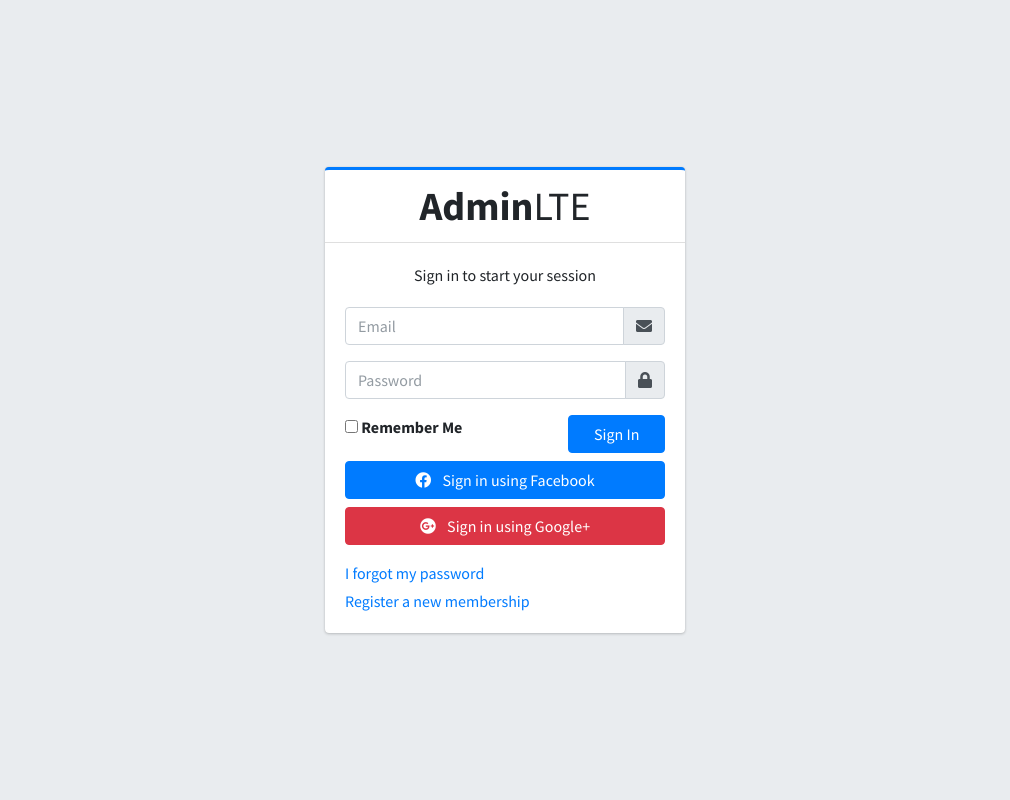
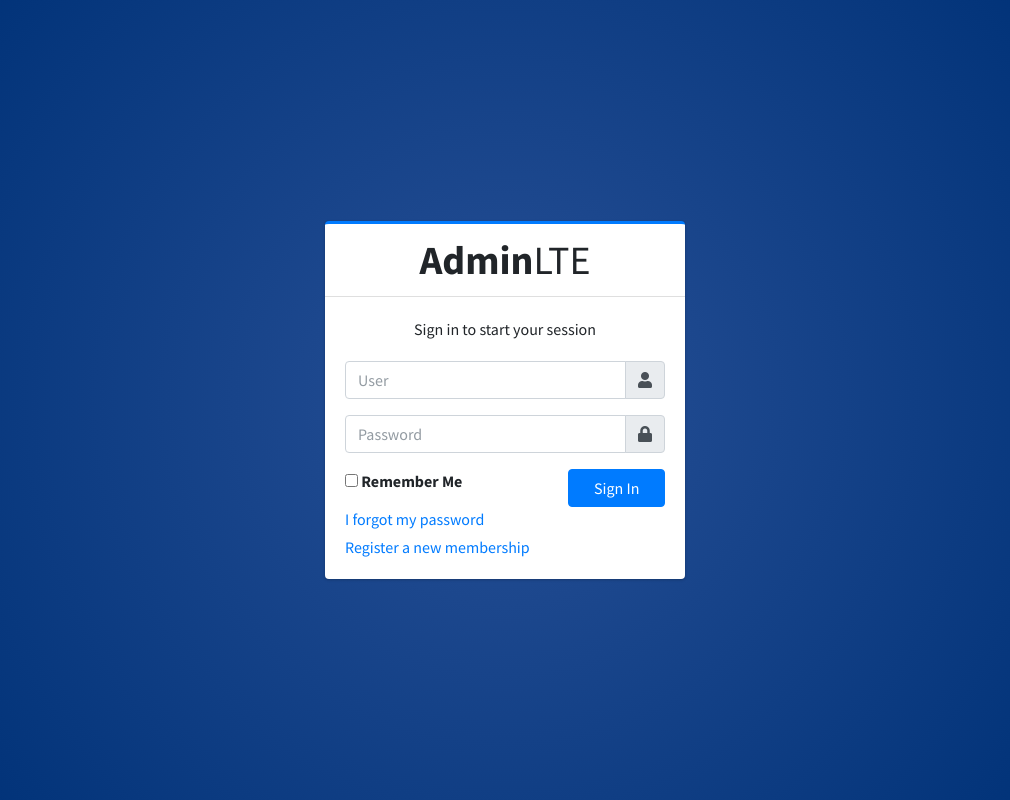
Before and after one commit to cesart050892/codeigniter-admin, a CodeIgniter 4 app: the page made by app/Views/app/auth/login.php in a window 1280 px wide. Shown: the whole page, without its empty margins (135-1145 px from the left). Run offline with PHP 8.4 and a stand-in for CodeIgniter, Linux system fonts and the light colour scheme; the template is opened without the code that fills it, so the values that code supplies are empty; some libraries are stand-ins or nearby versions.

Commit message:
style the login page to our needs

```diff
--- a/app/Views/app/auth/login.php
+++ b/app/Views/app/auth/login.php
@@ -5,11 +5,80 @@
 <?= $this->endSection() ?>
 
 <?= $this->section('body') ?>
+<body class="hold-transition login-page">
+<?= $this->endSection() ?>
 
-<body class="hold-transition login-page">
-    <?= $this->endSection() ?>
+<?= $this->section('style') ?>
+<style>
+  body {
+    /* background: #3a7bd5 !important;
+    background-image: -webkit-radial-gradient(bottom, circle cover, #00d2ff 0%, #3a7bd5 80%) !important; */
+    background: rgb(40, 80, 150);
+    background: radial-gradient(circle, rgba(40, 80, 150, 1) 0%, rgba(0, 50, 120, 1) 90%);
+    /* background: linear-gradient(rgba(0, 0, 0, 1), rgba(0, 30, 50, 1)) !important; */
 
-    <?= $this->section('content') ?>
+    display: flex !important;
+    justify-content: center !important;
+    align-items: center !important;
+  }
+
+  .bg-img__ {
+    position: absolute;
+    top: 0;
+    left: 0;
+    width: 100%;
+    height: 100vh;
+    background: url('../utils/img/login-page.jpg');
+    background-size: cover;
+    overflow: hidden;
+    z-index: -1;
+  }
+
+  .loader-container {
+    width: 100%;
+    height: 100vh;
+    position: fixed;
+    background: #000;
+    display: flex;
+    align-items: center;
+    justify-content: center;
+  }
+
+  .loader {
+    width: 50px;
+    height: 50px;
+    border: 5px solid;
+    color: #3a7bd5;
+    border-radius: 50%;
+    border-top-color: transparent;
+    animation: loader 1s linear infinite;
+  }
+
+  @keyframes loader {
+    0% {
+      color: #181818;
+    }
+
+    50% {
+      color: #2d88c3;
+    }
+
+    75% {
+      color: #f7b017;
+    }
+
+    100% {
+      color: #ec3b1f;
+    }
+
+    to {
+      transform: rotate(360deg);
+    }
+  }
+</style>
+<?= $this->endSection() ?>
+
+<?= $this->section('content') ?>
     <div class="login-box">
         <!-- /.login-logo -->
         <div class="card card-outline card-primary">
@@ -19,12 +88,12 @@
             <div class="card-body">
                 <p class="login-box-msg">Sign in to start your session</p>
 
-                <form action="../../index3.html" method="post">
+                <form autocomplete="off">
                     <div class="input-group mb-3">
-                        <input type="email" class="form-control" placeholder="Email">
+                        <input type="user" class="form-control" placeholder="User">
                         <div class="input-group-append">
                             <div class="input-group-text">
-                                <span class="fas fa-envelope"></span>
+                                <span class="fas fa-user"></span>
                             </div>
                         </div>
                     </div>
@@ -53,16 +122,6 @@
                     </div>
                 </form>
 
-                <div class="social-auth-links text-center mt-2 mb-3">
-                    <a href="#" class="btn btn-block btn-primary">
-                        <i class="fab fa-facebook mr-2"></i> Sign in using Facebook
-                    </a>
-                    <a href="#" class="btn btn-block btn-danger">
-                        <i class="fab fa-google-plus mr-2"></i> Sign in using Google+
-                    </a>
-                </div>
-                <!-- /.social-auth-links -->
-
                 <p class="mb-1">
                     <a href="forgot-password.html">I forgot my password</a>
                 </p>
@@ -75,4 +134,4 @@
         <!-- /.card -->
     </div>
     <!-- /.login-box -->
-    <?= $this->endSection() ?>
+<?= $this->endSection() ?>
--- a/utils/mvc/guide.txt
+++ b/utils/mvc/guide.txt
@@ -12,3 +12,5 @@ agregar archivos publicos de AdminLTE
 crear estructura de las vistas, y plantillas
 
 crear vista de login usando la herramienta layout
+
+estilizar la pagina login a nuestra necesidades
```
